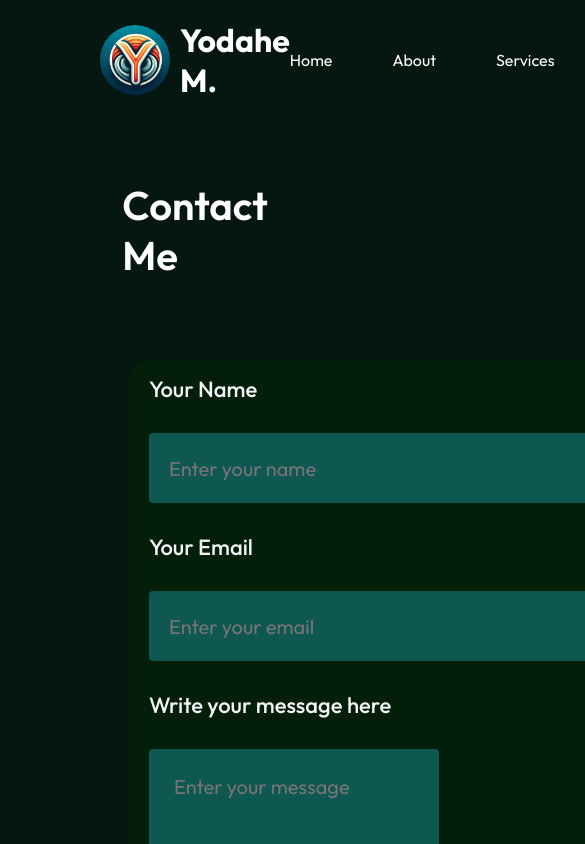
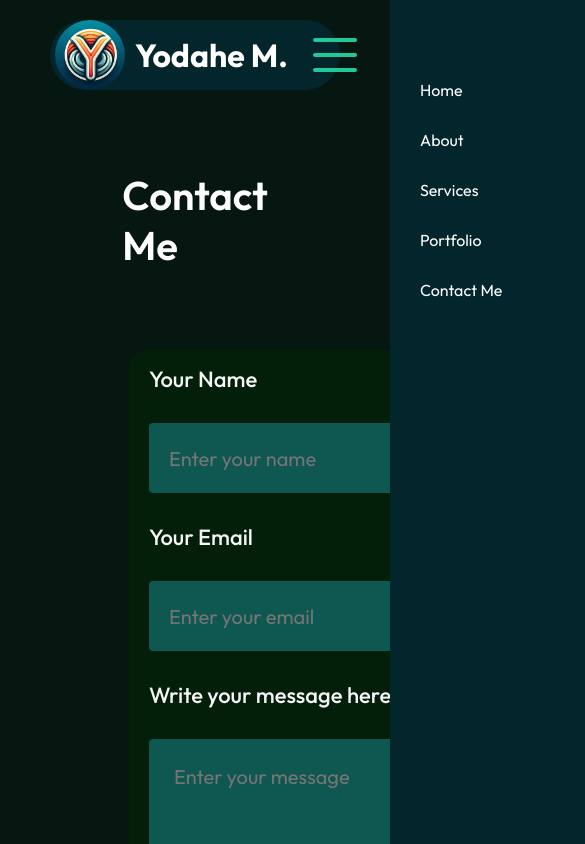
Before and after one commit to yodahe1/portfolio, a React (Vite) app: page /Mycontact in a window 390 px wide. Shown: the top 844 px of the page, 585 px wide, since content can reach past the window. Built offline with nearby package versions, Linux system fonts and the light colour scheme.

Commit message:
responsive navbar vi

```diff
--- a/src/components/Navbar/Navbar.css
+++ b/src/components/Navbar/Navbar.css
@@ -4,6 +4,10 @@
     justify-content:space-between ;
     margin: 20px 100px;
     z-index: 999;
+    background-color: rgb(2, 38, 43);
+    border-radius: 40px;
+    padding-left: 5px;
+    padding-right: 5px;
 
 }
 .logo-container{
@@ -59,3 +63,50 @@
 .nav-connect:hover{
     transform:scale(1.05)
 }
+.menu-close{
+    display: none;
+}
+.menu-bar{
+    display: none;
+}
+@media (Max-width:768px) {
+    .nav-connect{
+        display:none;
+    }
+    .navbar{
+        margin:20px 50px;
+    }
+    .menu-bar{
+        display: block;
+        position: fixed;
+        right: 30px;
+    }
+    .menu-close{
+        display: block;
+        position: relative;
+        top: 32px;
+        left: 270px;
+
+    }
+    .nav-menu{
+        position: fixed;
+        flex-direction: column;
+        align-items: start;
+        top: 0;
+        gap: 30px;
+        background-color:rgb(2, 38, 43) ;
+        width: 350px;
+        height: 100%;
+        z-index: 2;
+        transition: right 0.5s;
+        right:-350px;
+    }
+     .nav-menu li a {
+        margin-left: 30px;
+    }
+
+
+
+
+
+}
--- a/src/components/Navbar/Navbar.jsx
+++ b/src/components/Navbar/Navbar.jsx
@@ -1,10 +1,21 @@
 import logo from "../../assets/logo.jpg";
+import toggle from "../../assets/icons8-menu-50.png";
+import close from "../../assets/icons8-close-50.png";
 
 import "./Navbar.css";
+import { useRef } from "react";
 // Yodi I can access you vs now
 // write something if you are seeing my actions now
 //wellcome sari
 const Navbar = () => {
+  const menuRef = useRef();
+  const openMenu = () => {
+    menuRef.current.style.right = "0";
+  };
+  const closeMenu = () => {
+    menuRef.current.style.right = "-350px";
+  };
+
   return (
     <div className="navbar">
       <div className="logo-container">
@@ -16,18 +27,31 @@ const Navbar = () => {
           </a>{" "}
         </h1>
       </div>
-      <ul className="nav-menu">
+      <img src={toggle} onClick={openMenu} alt="" className="menu-bar" />
+      <div>
+        <ul ref={menuRef} className="nav-menu">
+          <img src={close} onClick={closeMenu} alt="" className="menu-close" />
+          <li>
             <a href="/">Home </a>
+          </li>
+          <li>
             <a href="/About"> About </a>
+          </li>
+          <li>
             <a href="/Services"> Services</a>
+          </li>
+          <li>
             <a href="/Portfolio"> Portfolio</a>
+          </li>
+          <li>
             <a href="/Mycontact"> Contact Me</a>
+          </li>
         </ul>
+      </div>
+
       <div className="nav-connect">
-        {" "}
-        <a href="/Mycontact" className="">
-          {" "}
-          connect with me{" "}
+        <a href="/Mycontact" className="connect">
+          connect with me
         </a>
       </div>
     </div>
--- a/src/pages/Mycontact/Mycontact.jsx
+++ b/src/pages/Mycontact/Mycontact.jsx
@@ -22,7 +22,7 @@ const Mycontact = () => {
     }).then((res) => res.json());
 
     if (res.success) {
-      console.log("Success", res);
+      alert(res.message);
     }
   };
   return (
```
Also changed, not shown: src/assets/icons8-close-50.png (added), src/assets/icons8-menu-50.png (added). Lines whose indentation alone changed are shown as unchanged.
